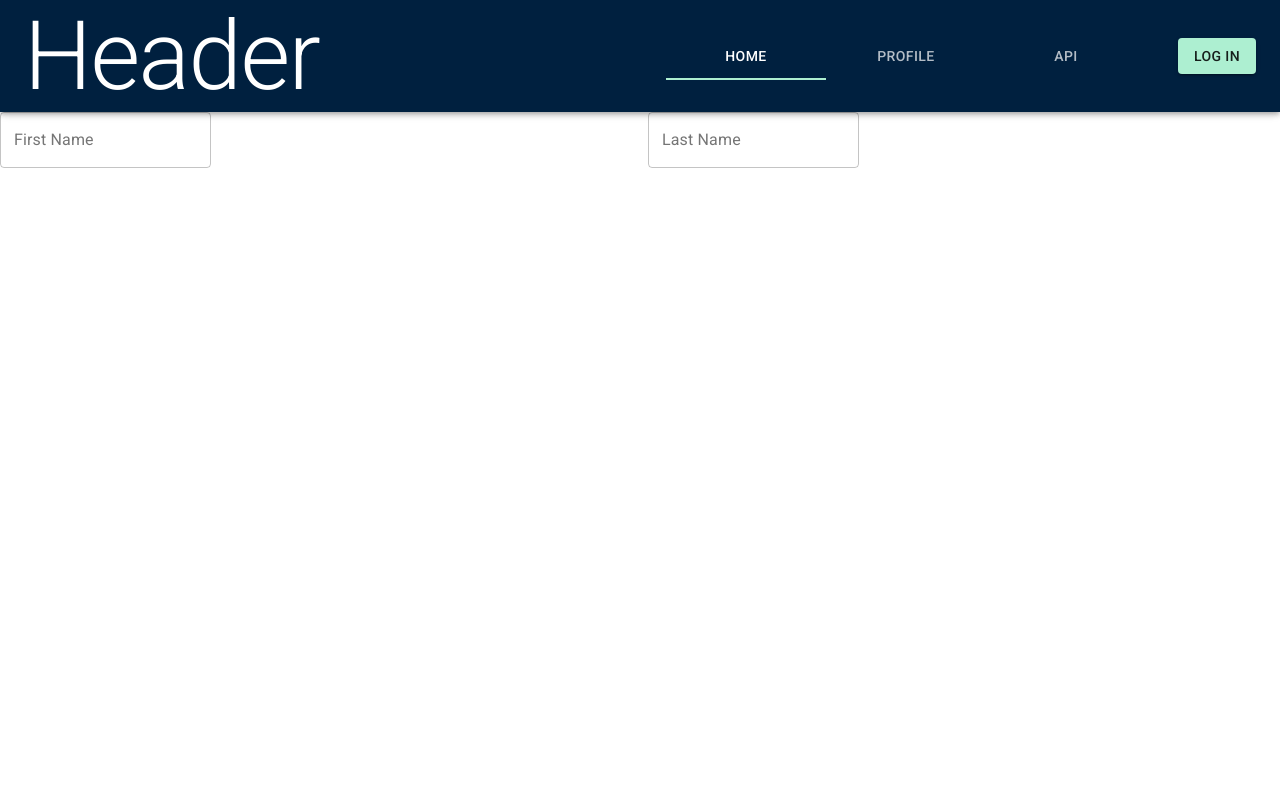
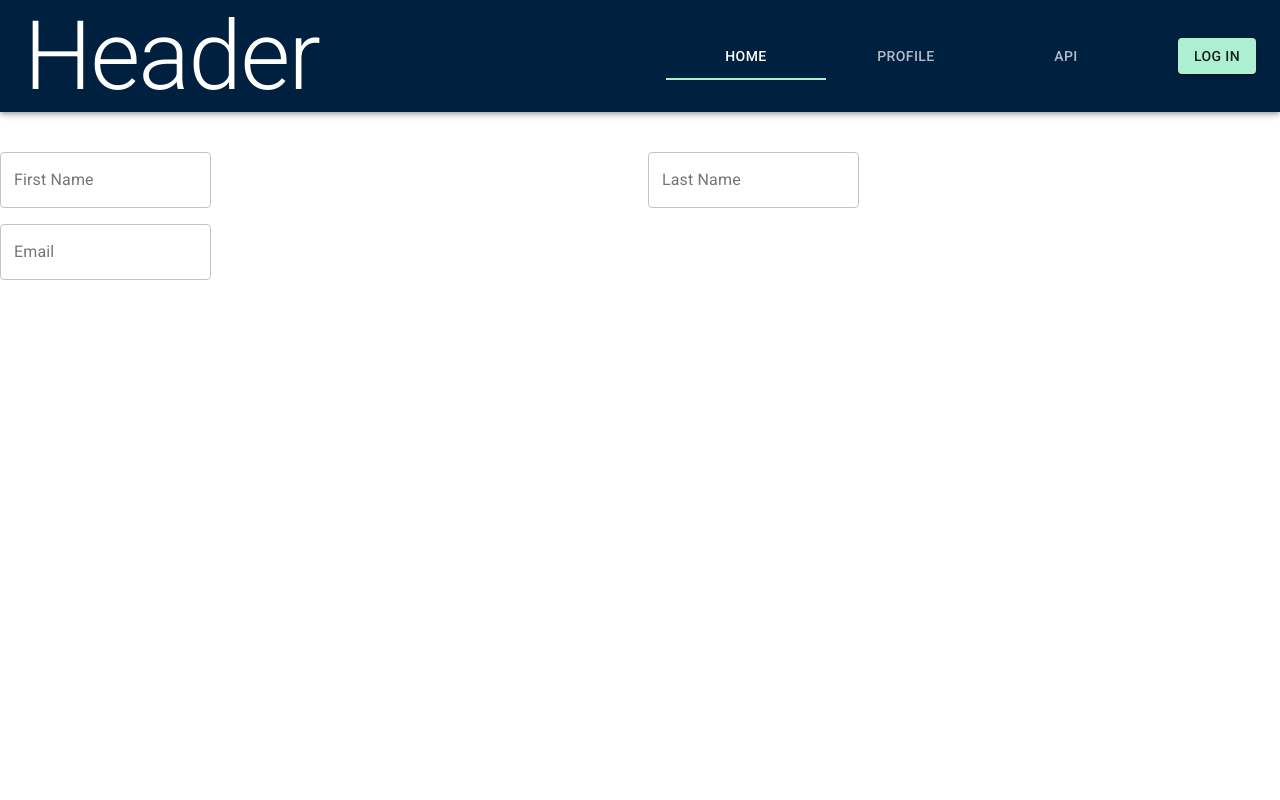
Before and after one commit to jpagtama/ReactJS_Project_02, a React (Create React App) app: page /contact in a window 1280 px wide. Shown: the top 800 px of the page. Built offline with nearby package versions, Linux system fonts and the light colour scheme.

Commit message:
Grid layout for Contact component

```diff
--- a/src/components/Contact.jsx
+++ b/src/components/Contact.jsx
@@ -3,15 +3,21 @@ import { Grid, TextField } from '@material-ui/core'
 
 const Contact = () => {
     return (
-        <Grid container spacing={2} >
-            <Grid item md={6} >
-                <TextField name="firstName" variant="outlined" label="First Name" />
+        <React.Fragment>
+            <Grid container spacing={2} style={{marginTop:"2em"}} justify="center">
+                <Grid item md={6} >
+                    <TextField name="firstName" variant="outlined" label="First Name" />
+                </Grid>
+                <Grid item md={6} >
+                    <TextField name="lastName" variant="outlined" label="Last Name" />
+                </Grid>
             </Grid>
-            <Grid item md={6} >
-                <TextField name="lastName" variant="outlined" label="Last Name" />
+            <Grid container justify="center" style={{marginTop:"1em"}}>
+                <Grid item md={12}>
+                    <TextField name="email" variant="outlined" label="Email" />
+                </Grid>
             </Grid>
-
-        </Grid>
+        </React.Fragment>
     )
 }
 
```
